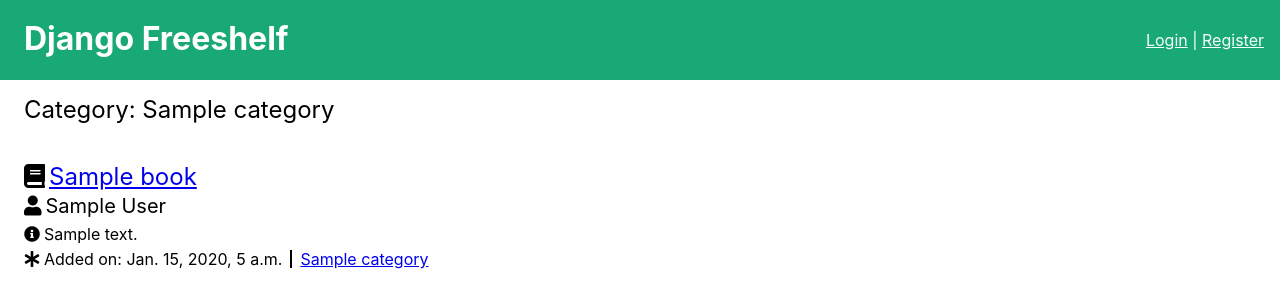
After one commit to Momentum-Team-10/django-freeshelf-JamesMoore816, a Django app: a page that uses templates/base.html in a window 1280 px wide. The commit adds this page. Shown: the top 308 px of the page. Run offline with Django 3.2, Linux system fonts and the light colour scheme; tables that the repository leaves empty hold one stand-in row (values such as "Sample post").

Commit message:
Category nav bar and urls working

```diff
--- a/books/views.py
+++ b/books/views.py
@@ -52,3 +52,9 @@
 
     return render(request, "books/delete_book.html",
                   {"book": book})
+
+def category_search(request, slug):
+    category = get_object_or_404(Category, slug=slug)
+    books = reversed(Book.objects.filter(categories__slug=slug))
+    return render(request, "books/category_search.html",
+                  {"books": books, "category": category,})
--- a/django_freeshelf/urls.py
+++ b/django_freeshelf/urls.py
@@ -26,4 +26,5 @@
     path('books/<slug:slug>/', books_views.view_book, name='view_book'),
     path('books/<slug:slug>/edit/', books_views.edit_book, name='edit_book'),
     path('books/<slug:slug>/delete/', books_views.delete_book, name='delete_book'),
+    path('categories/<slug:slug>/', books_views.category_search, name='category_search'),
 ]
--- a/templates/base.html
+++ b/templates/base.html
@@ -15,11 +15,12 @@
           <h1 class="white ml2">Django Freeshelf</h1>
         </div>
         <div id="account-menu">
-            {% if request.user.is_authenticated %} <a class="washed-blue" href="accounts/logout/">Logout</a> | <a class="washed-blue" href="accounts/register/">Profile</a>
-            {% else %} <a class="washed-blue" href="accounts/login/">Login</a> | <a class="washed-blue" href="accounts/register/">Register</a> {% endif %}
+            {% if request.user.is_authenticated %} <a class="washed-blue" href="/accounts/logout/">Logout</a> | <a class="washed-blue" href="/accounts/register/">Profile</a>
+            {% else %} <a class="washed-blue" href="/accounts/login/">Login</a> | <a class="washed-blue" href="/accounts/register/">Register</a> {% endif %}
         </div>
     </header>
   <div class="mw9 center">
+
     {% block content %}
     {% endblock %}
   </div>
--- /dev/null
+++ b/templates/books/category_search.html
@@ -0,0 +1,40 @@
+{% extends "base.html" %}
+
+{% block content %}
+    <div class='pa3 ml2 f3'>Category: {{ category.name }}</div>
+
+    <div class='flex flex-wrap ml2 mt2'>
+        {% for book in books %}
+        <div class='pa3'>
+          {% if book.url %} <div class="normal f3 mb1"><i class='fas fa-book mr1'></i><a href="{{ book.url }}">{{ book.title }}</a></div>
+          {% else %} <div class="normal f3"><i class='fas fa-book mr1'></i>{{ book.title }}</div> {% endif %}
+
+
+          {% if book.author %}
+          <div class='flex mb1'>
+            <div class="f4"><i class='fas fa-user mr1'></i>{{ book.author }}</div>
+          </div>
+          {% endif %}
+
+          {% if book.description %}
+          <div class='flex mb1'>
+            <div class="lh-copy"><i class='fas fa-info-circle mr1'></i>{{ book.description }}</div>
+          </div>
+          {% endif %}
+
+          <div class='flex'>
+            <div class="mr2 pr2 bw1 br"><i class='fas fa-asterisk mr1'></i>Added on: {{ book.created_at }}</div>
+            {% for category in book.categories.all %}
+            <div class="mr2"><a href="#">{{ category.name }}</a></div>
+          {% endfor %}
+          </div>
+
+          {% if request.user.is_staff %}
+          <p>
+              <a href="{% url 'edit_book' slug=book.slug %}">Edit Book</a><br>
+              <a class="red" href="{% url 'delete_book' slug=book.slug %}">Delete Book</a>
+          </p>
+          {% endif %}
+        </div>
+        {% endfor %}
+{% endblock %}
--- a/templates/books/home.html
+++ b/templates/books/home.html
@@ -7,7 +7,7 @@
     </div>
     <ul class="list ml1 pa0 flex flex-wrap">
         {% for category in categories %}
-        <li class="mr2 pr2 bw1 br"><a href="#">{{ category.name }}</a></li>
+        <li class="mr2 pr2 bw1 br"><a href="{% url 'category_search' slug=category.slug %}">{{ category.name }}</a></li>
         {% endfor %}
     </ul>
   </nav>
@@ -38,7 +38,7 @@
     <div class='flex'>
       <div class="mr2 pr2 bw1 br"><i class='fas fa-asterisk mr1'></i>Added on: {{ book.created_at }}</div>
       {% for category in book.categories.all %}
-      <div class="mr2"><a href="#">{{ category.name }}</a></div>
+      <div class="mr2"><a href="{% url 'category_search' slug=category.slug %}">{{ category.name }}</a></div>
     {% endfor %}
     </div>
 
```
